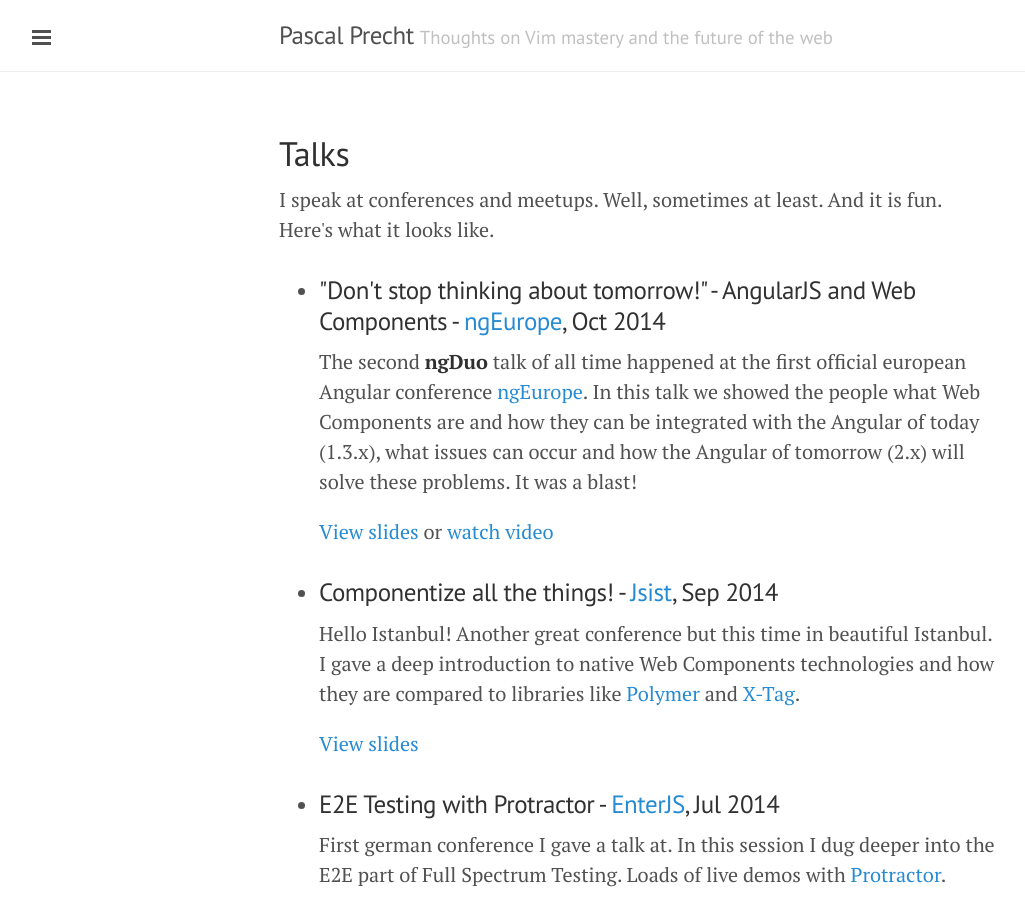
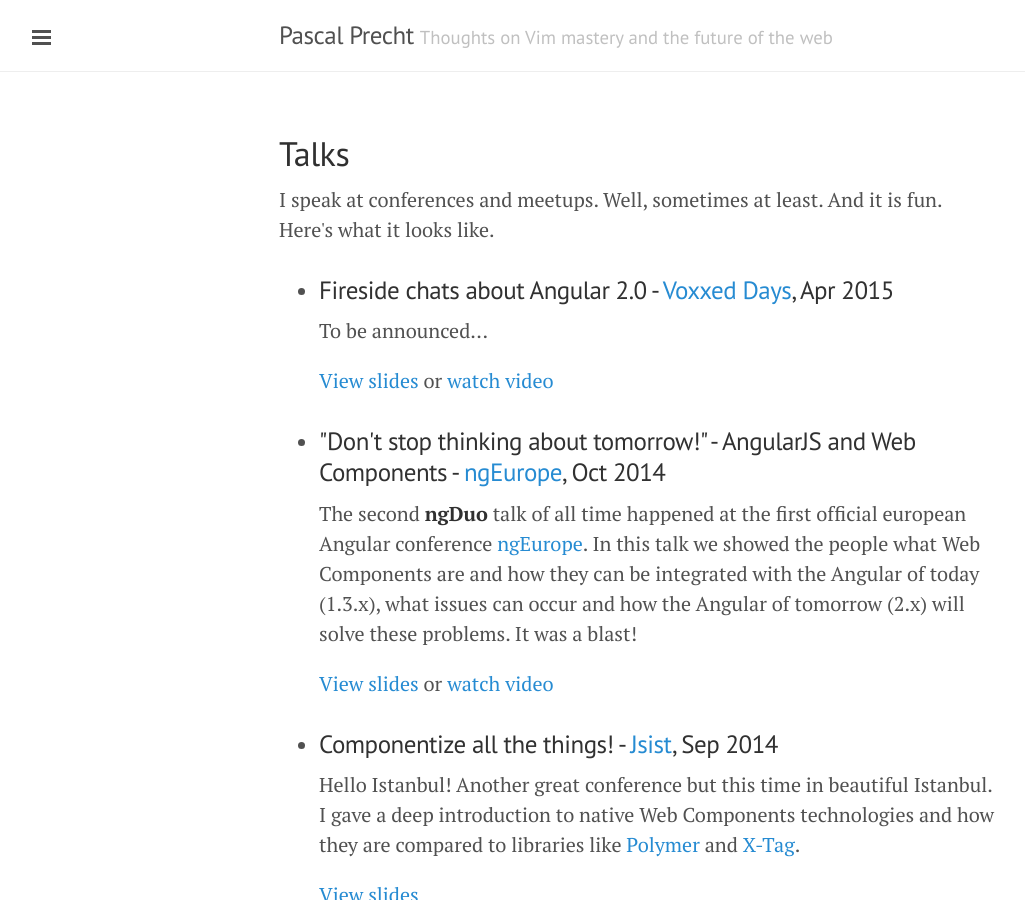
Before and after one commit to 0x-r4bbit/pascalprecht.github.io, a Jekyll site: the page built from talks.html, in a window 1280 px wide and 900 px high. Shown: the whole window, without its empty margins (1-1026 px from the left). Built offline with Jekyll 4.4.1, drawn with Linux system fonts in a browser that asks for light colours; Markdown is read by kramdown in place of the engine named in the settings.

Commit message:
adds talk for voxxed

```diff
--- a/talks.html
+++ b/talks.html
@@ -8,6 +8,10 @@
 
   <p>I speak at conferences and meetups. Well, sometimes at least. And it is fun. Here's what it looks like.</p>
   <ul>
+    <li><h3>Fireside chats about Angular 2.0  - <a href="https://www.voxxed.com/days-ticino15/">Voxxed Days</a>, Apr 2015</h3>
+    <p>To be announced...</p>
+    <p><a href="http://pascalprecht.github.io/dont-stop-thinking-about-tomorrow">View slides</a> or <a href="https://www.youtube.com/watch?v=gSTNTXtQwaY">watch video</a></p>
+    </li>
     <li><h3>"Don't stop thinking about tomorrow!" - AngularJS and Web Components - <a href="http://ngeurope.org">ngEurope</a>, Oct 2014</h3>
     <p>The second <strong>ngDuo</strong> talk of all time happened at the first official european Angular conference <a href="http://ng-europe.org">ngEurope</a>. In this talk we showed the people what Web Components are and how they can be integrated with the Angular of today (1.3.x), what issues can occur and how the Angular of tomorrow (2.x) will solve these problems. It was a blast!</p>
     <p><a href="http://pascalprecht.github.io/dont-stop-thinking-about-tomorrow">View slides</a> or <a href="https://www.youtube.com/watch?v=gSTNTXtQwaY">watch video</a></p>
```
